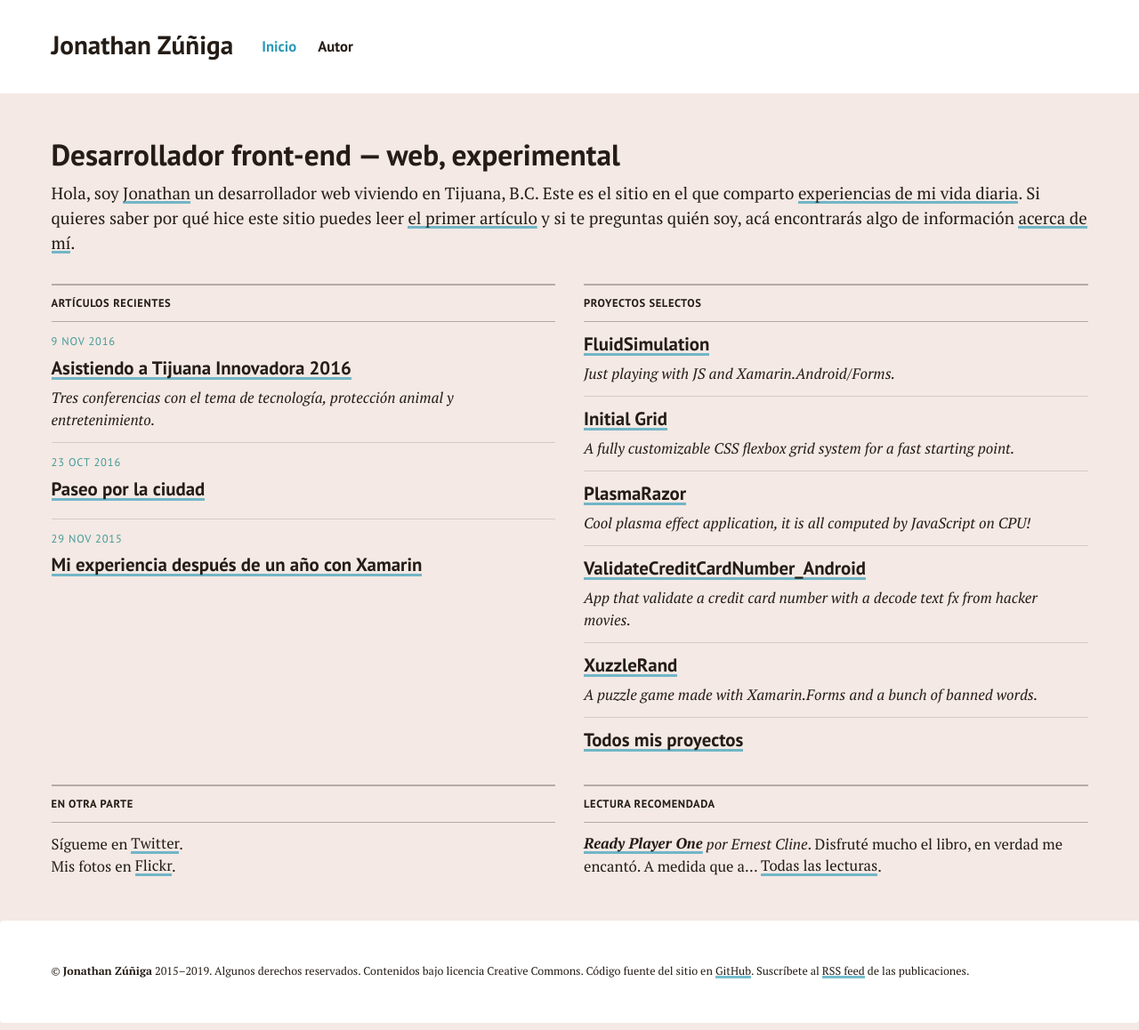
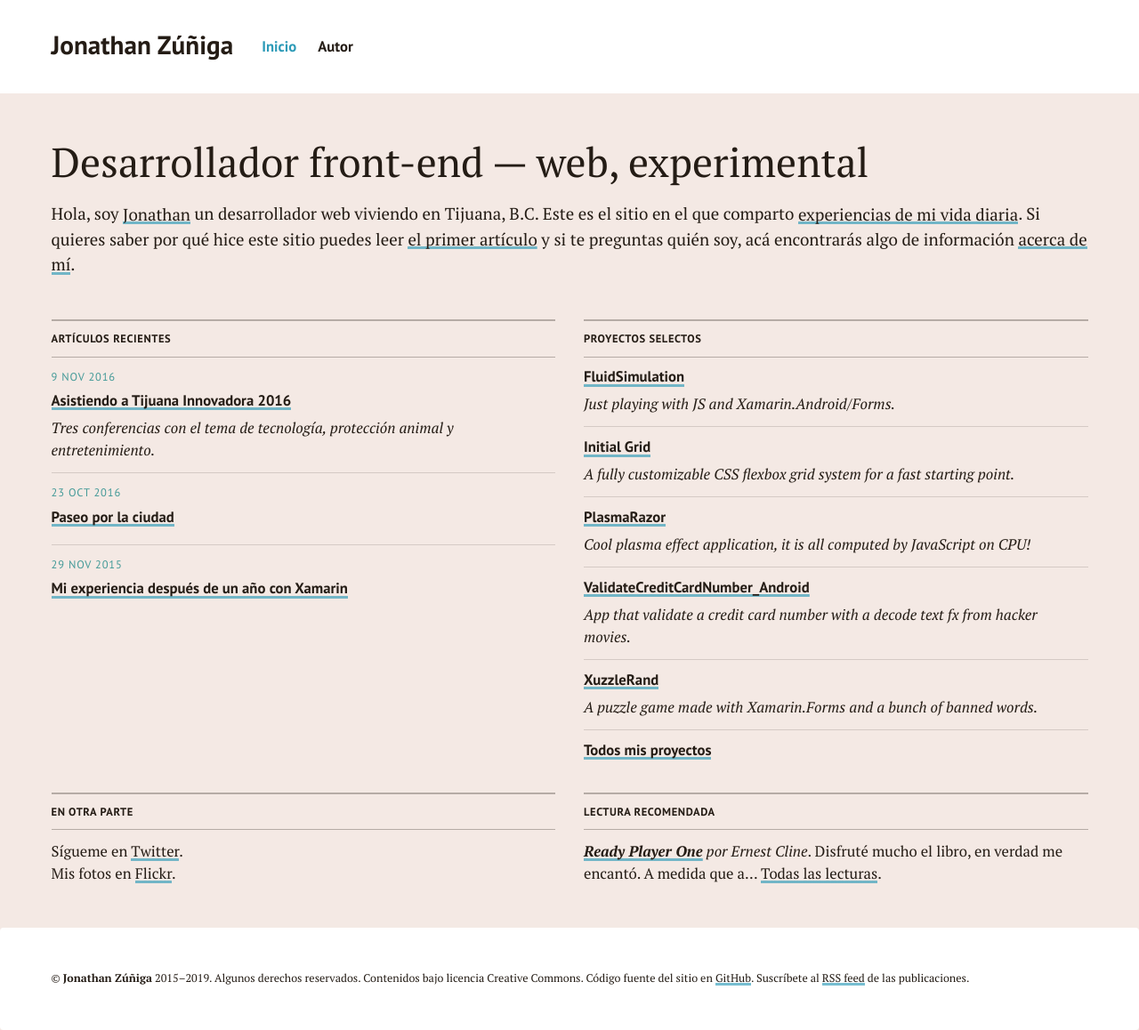
Before and after one commit to jonathanzuniga/jonathanzuniga.github.io, a Jekyll site: the page built from index.html, in a window 1280 px wide. Shown: the whole page at 89% size. Built offline with Jekyll 4.4.1, drawn with Linux system fonts in a browser that asks for light colours; the list of posts is cut into pages by our own code.

Commit message:
Edit titles, update patterns file.

```diff
--- a/_includes/intro.html
+++ b/_includes/intro.html
@@ -1,6 +1,6 @@
 {% assign author = site.authors['jonathan'] %}
 <div class="introduction">
-    <h1 class="h2">Desarrollador front-end — web, experimental</h1>
+    <h1>Desarrollador front-end — web, experimental</h1>
     <p>
         Hola, soy
         <a href="">{{ author.first_name }}</a> un desarrollador web viviendo en
--- a/_layouts/post.html
+++ b/_layouts/post.html
@@ -4,7 +4,7 @@
 
 <article class="post post--full">
     <header class="post__header">
-        <h1 class="post__title h2">
+        <h1 class="post__title">
             {{ page.title }}
         </h1>
         {% if page.description %}
```
Also changed, not shown: css/patterns.min.css.
